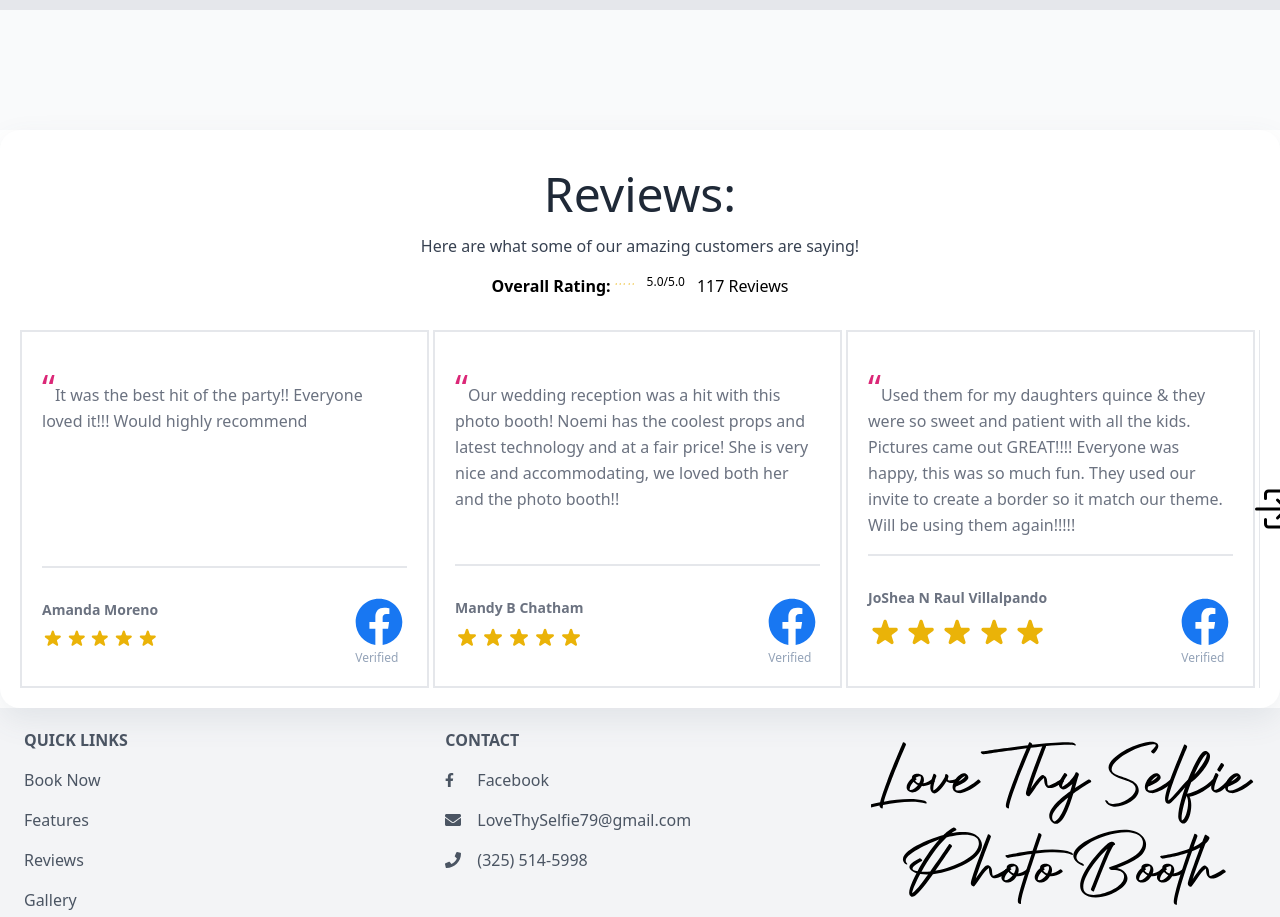
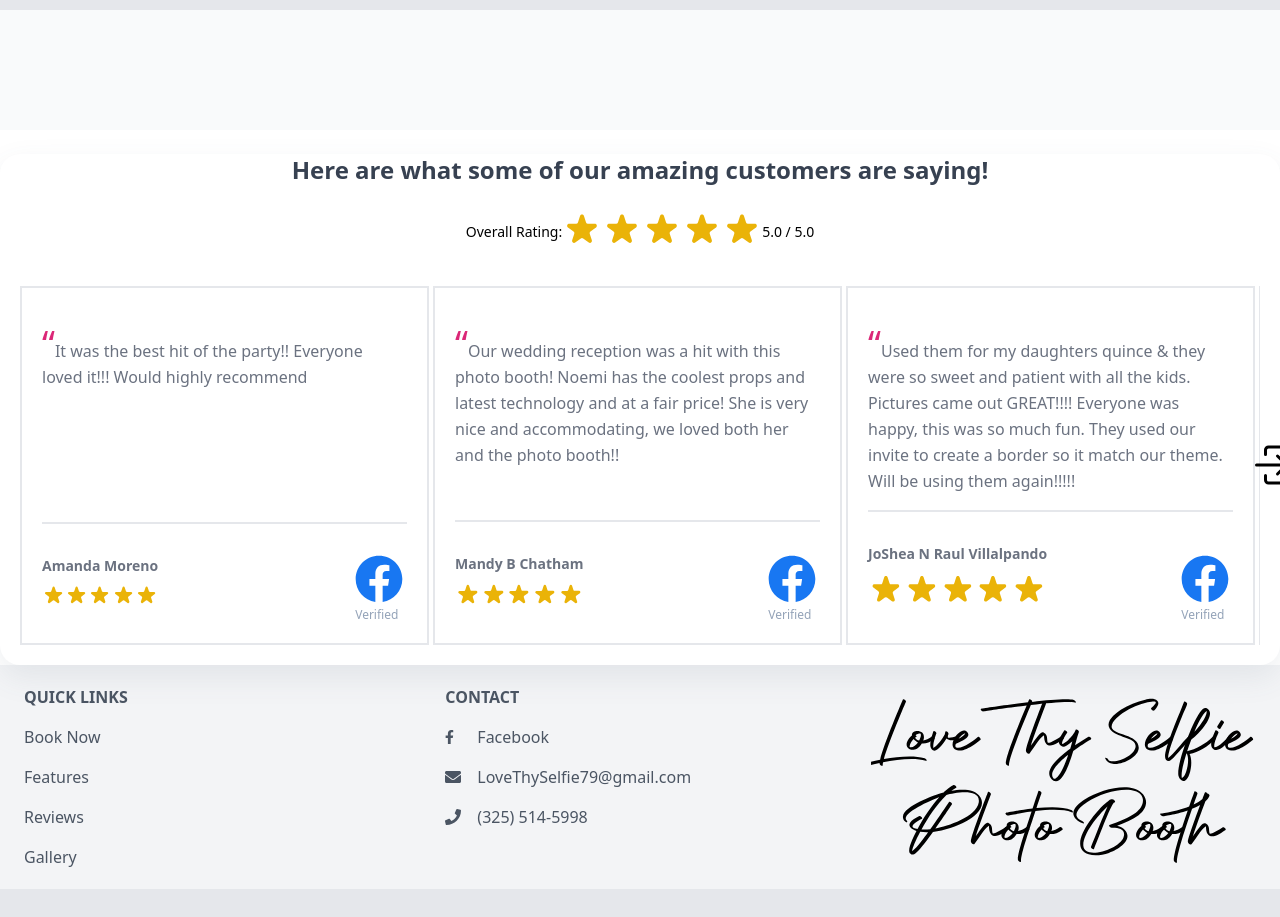
Before and after one commit to missatrox44/love-thy-selfie, a React (Vite) app: page / in a window 1280 px wide. Shown: the part 1760-2677 px from the top of the page. Built offline with nearby package versions, Linux system fonts and the light colour scheme.

Commit message:
edited reviews component

```diff
--- a/src/assets/Star.jsx
+++ b/src/assets/Star.jsx
@@ -2,7 +2,6 @@ import * as React from "react";
 
 function Star (props) {
   return <svg
-  // className= "h-5 w-5"
   fill='currentColor'
   viewBox='0 0 20 20'
   xmlns='http://www.w3.org/2000/svg'
--- a/src/components/ReviewCard/index.jsx
+++ b/src/components/ReviewCard/index.jsx
@@ -27,7 +27,7 @@ function ReviewCard({ date, review, picture, name }) {
             <div className='font-extrabold mt-8 mb-2 text-sm text-gray-500 place-content-start'>{name}</div>
 
             {/* stars */}
-            <div className='flex gap-0.5 text-yellow-500 mb-4 place-content-start'>
+            <div className='flex text-yellow-500 mb-4 place-content-start'>
               <Star/>
               <Star/>
               <Star/>
--- a/src/components/Reviews/index.jsx
+++ b/src/components/Reviews/index.jsx
@@ -11,14 +11,14 @@ export default function Reviews() {
 
   return (
     <div class ="reviews-container">
-      <p className='text-center text-gray-800 text-3xl lg:text-5xl leading-tight pt-10'>Reviews:</p>
-        <div className='text-center text-gray-700 font-light m-4'>
+      {/* <p className='text-center text-gray-800 text-5xl leading-tight pt-10 font-semibold'>Reviews</p> */}
+        <p className='text-center text-gray-700 text-2xl my-6 mx-2 font-semibold'>
           Here are what some of our amazing customers are
             saying!
-        </div>
-          <div className='flex place-content-center'>
-            <p className='font-bold mr-1'>Overall Rating:</p>
-            <div className="flex gap-0.5 text-yellow-500 mb-4 place-content-start h-5 w-5">
+        </p>
+          <div className='flex place-content-center mt-5'>
+            <p className='mt-3 text-sm'>Overall Rating:</p>
+            <div className="flex text-yellow-500 mb-4 place-content-start h-10">
               <Star />
               <Star />
               <Star />
@@ -26,8 +26,7 @@ export default function Reviews() {
               <Star />
             </div>
 
-            <p className='text-xs ml-3'>5.0/5.0</p>
-            <p className="ml-3">117 Reviews</p>
+            <p className='mt-3 text-sm'>5.0 / 5.0</p>
             </div>
       <ReviewCarousel style={{ marginLeft:'auto', marginRight:'auto', marginTop: 64 }}>
 
```
